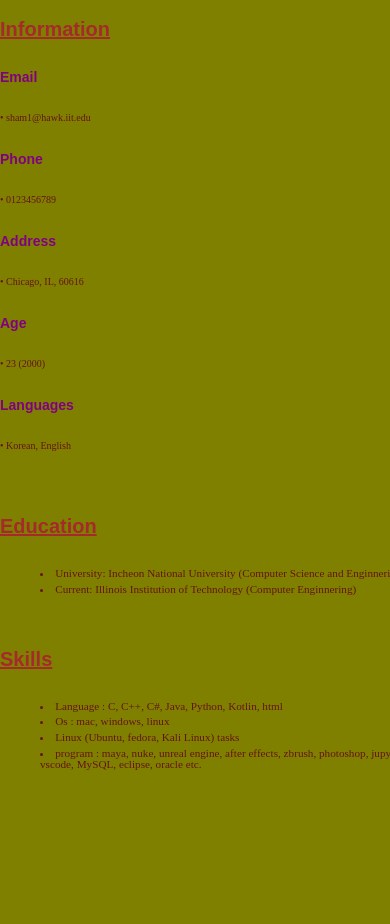
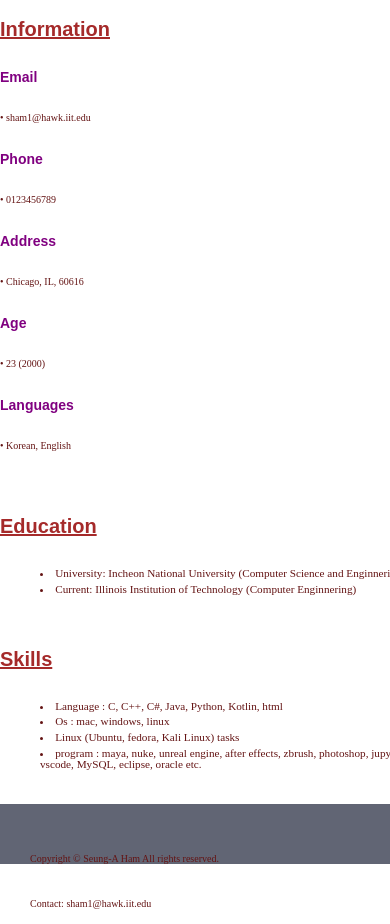
Before and after one commit to hsa6283/Project3, a plain HTML site: page resume.html in a window 390 px wide. Shown: the part 127-1051 px from the top of the page. Before the commit the page ends 931 px from the top, so only its background shows below. Drawn offline with Linux system fonts and the light colour scheme.

Commit message:
add footer

```diff
--- a/resume.html
+++ b/resume.html
@@ -54,5 +54,11 @@
       <li>program : maya, nuke, unreal engine, after effects, zbrush, photoshop, jupyter notebook, vscode, MySQL, eclipse, oracle etc.</li>
     </ol>
   </section>
+
+  <footer>
+    <p>Copyright © Seung-A Ham All rights reserved.</p>
+    <p>Contact: sham1@hawk.iit.edu</p>
+  </footer>
+
 </body>
 </html>
--- a/style.css
+++ b/style.css
@@ -4,17 +4,6 @@
 
 h1{
   font-family:Arial, Helvetica, sans-serif;
-}
-
-.name {
-  padding: 40px 0px 20px 0px;
-  font-size: 2.0em;
-  font-family: Georgia, serif;
-  font-weight: bold;
-}
-
-.resume {
-  font-size: 3.5em;
 }
 
 h2 {
@@ -28,6 +17,17 @@ h3 {
 
 h4 {
   color: black;
+}
+
+.name {
+  padding: 40px 0px 20px 0px;
+  font-size: 2.0em;
+  font-family: Georgia, serif;
+  font-weight: bold;
+}
+
+.resume {
+  font-size: 3.5em;
 }
 
 div {
@@ -86,7 +86,6 @@ section{
   padding: 16px;
   text-decoration: none;
   float: left;
-  vertical-align: middle;
 }
 
 .header li a{
@@ -326,7 +325,6 @@ video {
 
 @media screen and (max-width: 800px) {
   body {
-    background-color: olive;
 	  font-size: 70%;
 	  width: 480px;
 	  background-image: url("../image/small_background.png");
@@ -470,3 +468,11 @@ label {
 	margin-top: 50px !important;
 }
 }
+
+footer{
+  width: 100%;
+  height: 60px;
+  background-color: #616574;
+  padding: 30px;
+  clear:left;
+}
```
Also changed, not shown: interests.html (+5 -0 lines). Lines whose indentation alone changed are shown as unchanged.
